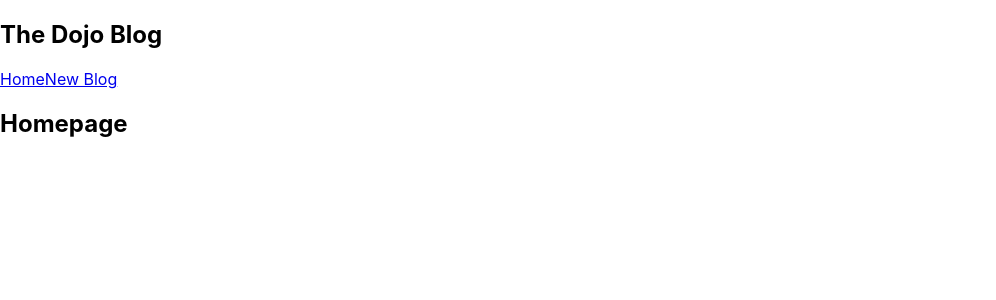
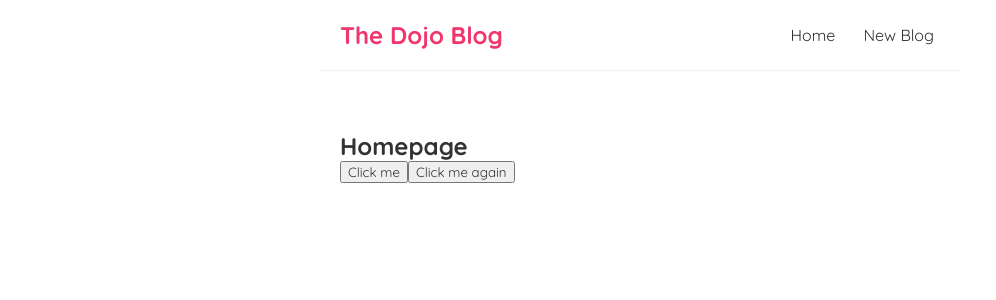
Before and after one commit to J-Etienne1/react-blog, a React (Create React App) app: page / in a window 1280 px wide. Shown: the top 300 px of the page, without its empty margins (0-996 px from the left). Built offline with nearby package versions, Linux system fonts and the light colour scheme.

Commit message:
added some event handling

```diff
--- a/src/Home.js
+++ b/src/Home.js
@@ -1,11 +1,28 @@
-import React from 'react'
+import React from "react";
 
 const Home = () => {
+
+  const handleClick = (e) => {
+    console.log("Hello there", e);
+  };
+
+  const handleClickAgain = (name) => {
+    console.log("hello " + name);
+  };
+
   return (
     <div className="home">
-        <h2>Homepage</h2>
+      <h2>Homepage</h2>
+      <button onClick={handleClick}>Click me</button>
+      <button
+        onClick={() => {
+          handleClickAgain("Jason");
+        }}
+      >
+        Click me again
+      </button>
     </div>
-  )
-}
+  );
+};
 
-export default Home
+export default Home;
--- a/src/index.css
+++ b/src/index.css
@@ -1,13 +1,37 @@
-body {
+@import url('https://fonts.googleapis.com/css2?family=Quicksand:wght@300;400;500;600;700&display=swap');
+
+
+
+/* base styles */
+* {
   margin: 0;
-  font-family: -apple-system, BlinkMacSystemFont, 'Segoe UI', 'Roboto', 'Oxygen',
-    'Ubuntu', 'Cantarell', 'Fira Sans', 'Droid Sans', 'Helvetica Neue',
-    sans-serif;
-  -webkit-font-smoothing: antialiased;
-  -moz-osx-font-smoothing: grayscale;
+  font-family: "Quicksand";
+  color: #333;
 }
-
-code {
-  font-family: source-code-pro, Menlo, Monaco, Consolas, 'Courier New',
-    monospace;
+.navbar {
+  padding: 20px;
+  display: flex;
+  align-items: center;
+  max-width: 600px;
+  margin: 0 auto;
+  border-bottom: 1px solid #f2f2f2;
 }
+.navbar h1 {
+  color: #f1356d;
+}
+.navbar .links {
+  margin-left: auto;
+}
+.navbar a {
+  margin-left: 16px;
+  text-decoration: none;
+  padding: 6px;
+}
+.navbar a:hover {
+  color: #f1356d;
+}
+.content {
+  max-width: 600px;
+  margin: 40px auto;
+  padding: 20px;
+}
```
Also changed, not shown: notes.txt.
